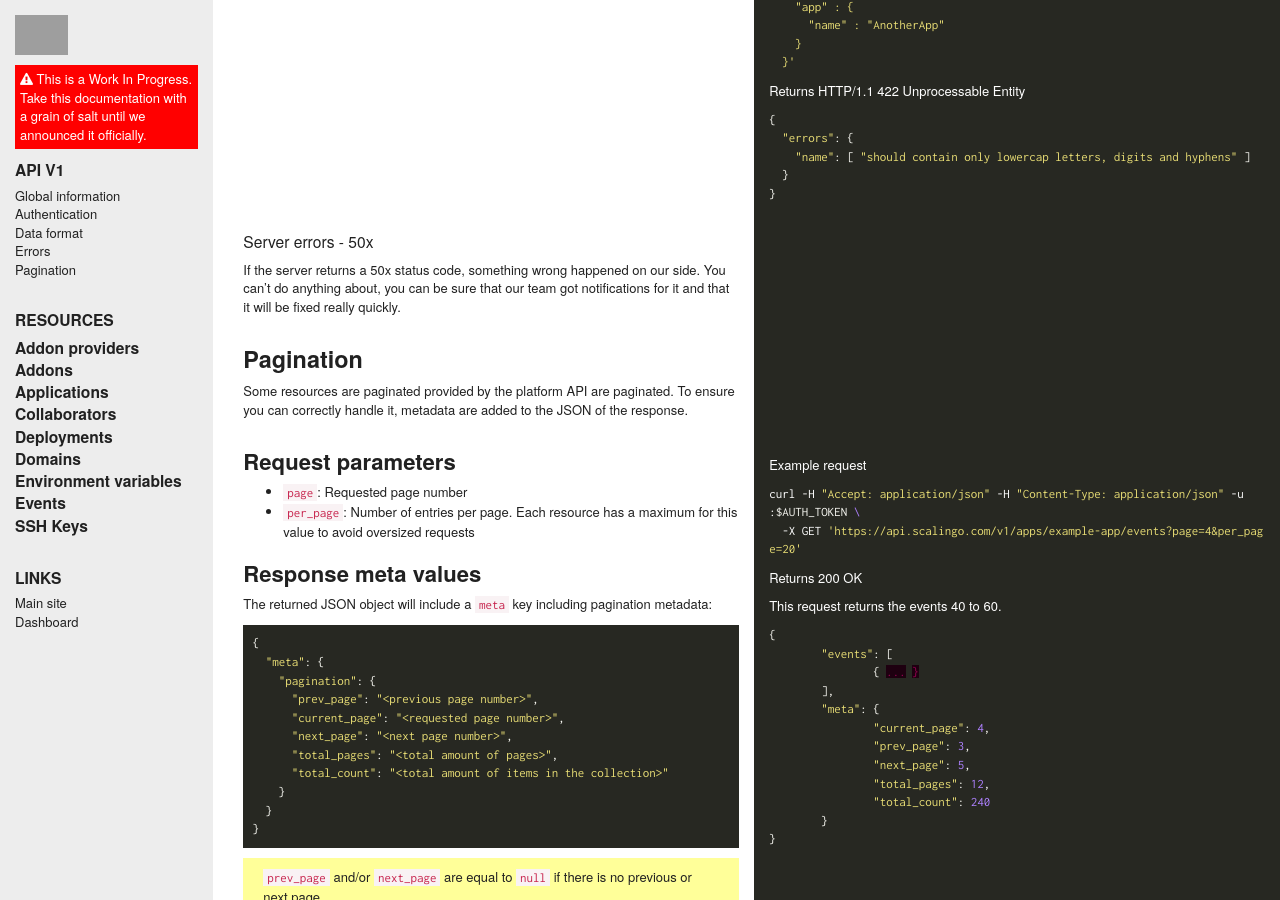
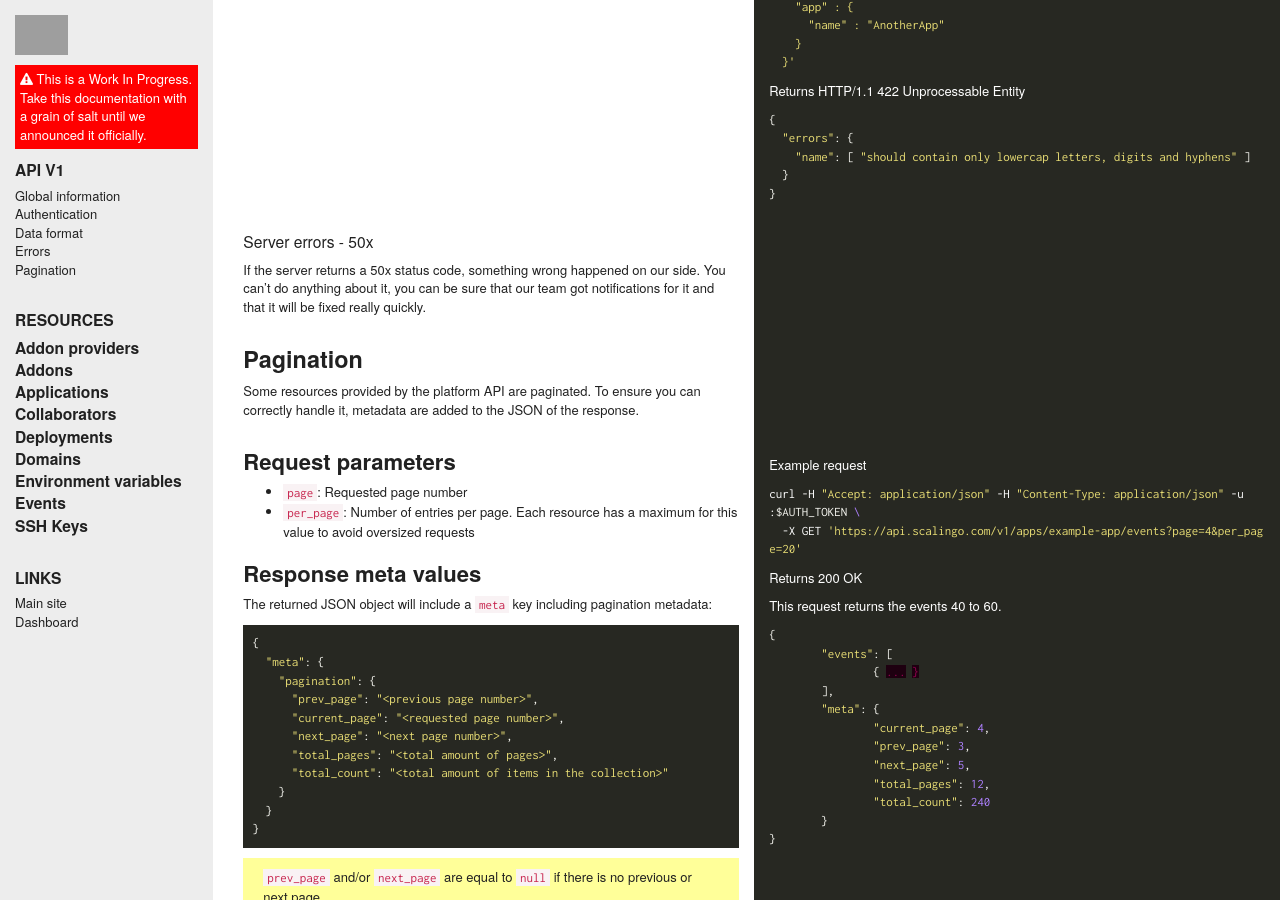
Before and after one commit to xcarpentier/developers.scalingo.com, a Jekyll site: the page built from index.html, in a window 1280 px wide and 900 px high, scrolled down 2509 px. Built offline with Jekyll 4.4.1, drawn with Linux system fonts in a browser that asks for light colours; nearby versions of some CDN libraries; some of the changed text lies outside the part shown; grey boxes are pictures that could not be loaded.

Commit message:
ph typos

```diff
--- a/_includes/addons_toc.html
+++ b/_includes/addons_toc.html
@@ -1 +1 @@
-<ul class='list-unstyled'><li ><a href='addons.html#list-app-addons'>List app addons</a></li><li ><a href='addons.html#provision-an-addon'>Provision an addon</a></li><li ><a href='addons.html#upgrade-an-addon'>Upgrade an addon</a></li></ul>
+<ul class='list-unstyled'><li ><a href='addons.html#list-application-addons'>List application addons</a></li><li ><a href='addons.html#provision-an-addon'>Provision an addon</a></li><li ><a href='addons.html#upgrade-an-addon'>Upgrade an addon</a></li></ul>
--- a/addons.html
+++ b/addons.html
@@ -6,7 +6,7 @@
 <div class='row'><div class='col-xs-12 col-sm-6 sidebar-text'><h1 id="addons">Addons</h1>
 
 </div><div class='hidden-xs col-xs-12 col-sm-6 sidebar-code'></div></div><div class='row'><div class='col-xs-12 col-sm-6 sidebar-text'>
-<p><strong>App addon attributes</strong></p>
+<p><strong>Addon attributes</strong></p>
 
 <table class="table">
   <thead>
@@ -32,12 +32,12 @@
 </table>
 
 </div><div class='hidden-xs col-xs-12 col-sm-6 sidebar-code'></div></div><div class='row'><div class='col-xs-12 col-sm-6 sidebar-text'>
-<h2 id="list-app-addons">List app addons</h2>
+<h2 id="list-application-addons">List application addons</h2>
 
 </div><div class='hidden-xs col-xs-12 col-sm-6 sidebar-code'></div></div><div class='row'><div class='col-xs-12 col-sm-6 sidebar-text'>
 <p><code class="highlighter-rouge">GET https://api.scalingo.com/v1/apps/[:app]/addons</code></p>
 
-<p>List all the provisionned addons for a given application.</p>
+<p>List all the provisioned addons for a given application.</p>
 
 </div><div class='col-xs-12 col-sm-6 sidebar-code'>
 <p>Example</p>
--- a/index.html
+++ b/index.html
@@ -30,7 +30,7 @@
 <h2 id="http-verbs">HTTP Verbs</h2>
 
 <p>The API is not perfectly RESTful, it is more REST-ish. It has been developed to
-be easy to use and instinctive, we’ll probably normalize in a second version.</p>
+be easy to use and instinctive, we’ll probably normalize it, in a second version.</p>
 
 <ul>
   <li>HEAD		Can be issued against any resource to get just the HTTP header info.</li>
@@ -252,13 +252,13 @@
 <h3 id="server-errors---50x">Server errors - 50x</h3>
 
 <p>If the server returns a 50x status code, something wrong happened on our side.
-You can’t do anything about, you can be sure that our team got notifications
+You can’t do anything about it, you can be sure that our team got notifications
 for it and that it will be fixed really quickly.</p>
 
 </div><div class='hidden-xs col-xs-12 col-sm-6 sidebar-code'></div></div><div class='row'><div class='col-xs-12 col-sm-6 sidebar-text'>
 <h1 id="pagination">Pagination</h1>
 
-<p>Some resources are paginated provided by the platform API are paginated. To
+<p>Some resources provided by the platform API are paginated. To
 ensure you can correctly handle it, metadata are added to the JSON of the
 response.</p>
 
```
Also changed, not shown: markdown/addons.md (+3 -3 lines), markdown/index.md (+3 -3 lines).
